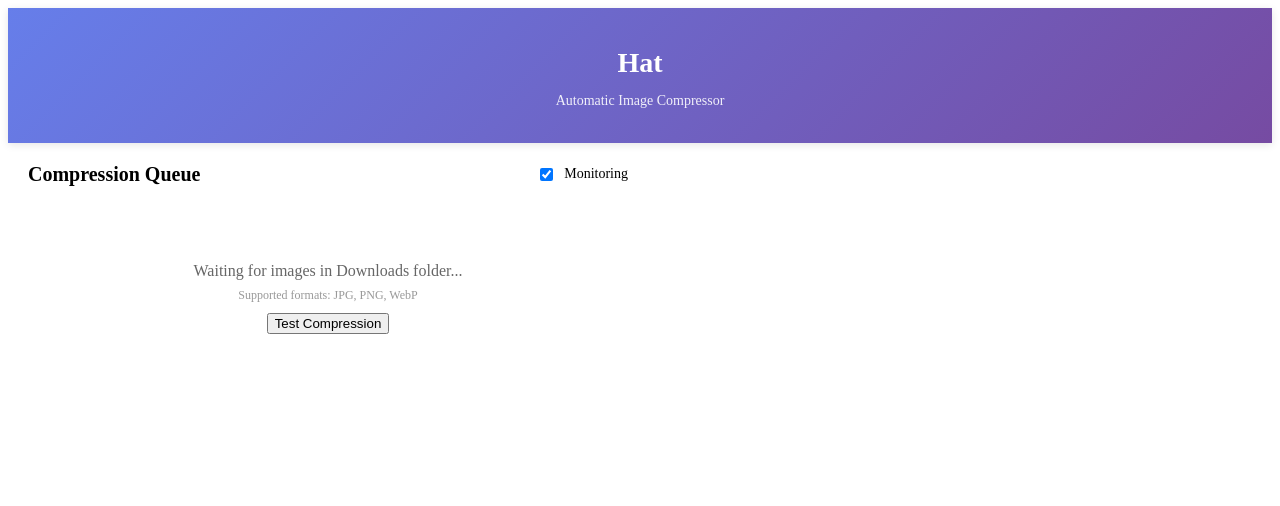
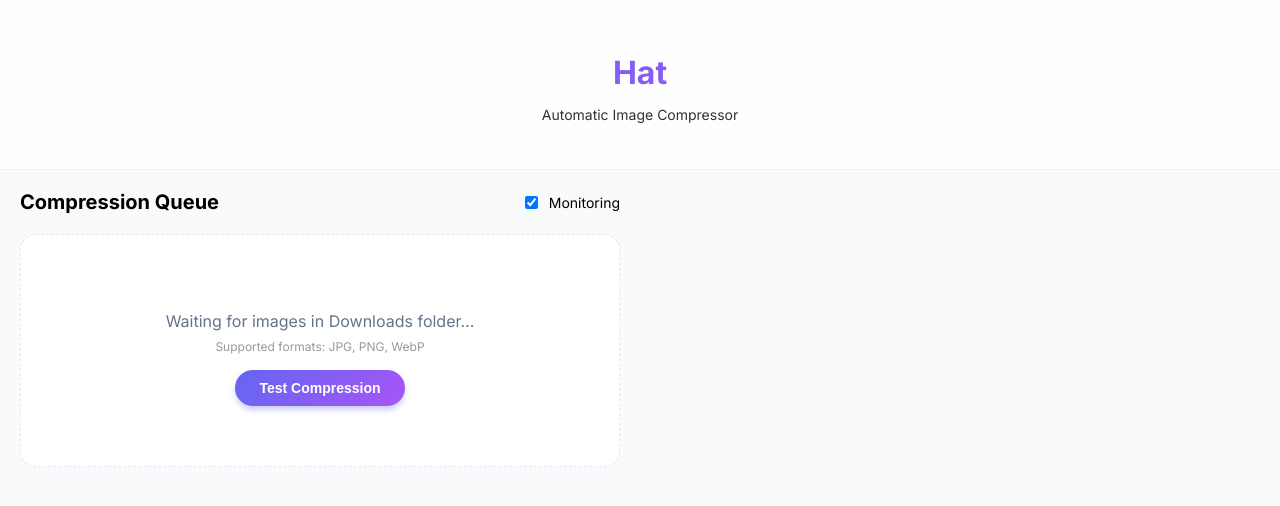
Before and after one commit to bittere/hat, a React (Vite) app: page / in a window 1280 px wide. Shown: the top 506 px of the page. Built offline with nearby package versions, Linux system fonts and the light colour scheme.

Commit message:
update UI styling

```diff
--- a/src/App.css
+++ b/src/App.css
@@ -1,4 +1,14 @@
+@import url('https://fonts.googleapis.com/css2?family=Inter:wght@400;500;600;700&display=swap');
+
+html, body {
+  margin: 0;
+  padding: 0;
+  font-family: 'Inter', system-ui, -apple-system, sans-serif;
+  background-color: #f8fafc;
+}
+
 .app {
+  font-family: 'Inter', system-ui, -apple-system, sans-serif;
   display: flex;
   flex-direction: column;
   height: 100vh;
@@ -6,16 +16,26 @@
 }
 
 .app-header {
-  background: linear-gradient(135deg, #667eea 0%, #764ba2 100%);
-  color: white;
-  padding: 20px;
+  background: rgba(255, 255, 255, 0.8);
+  backdrop-filter: blur(10px);
+  -webkit-backdrop-filter: blur(10px);
+  color: #1a1a1a;
+  padding: 32px 20px;
   text-align: center;
-  box-shadow: 0 2px 8px rgba(0, 0, 0, 0.1);
+  border-bottom: 1px solid rgba(0, 0, 0, 0.05);
+  position: sticky;
+  top: 0;
+  z-index: 100;
 }
 
 .app-header h1 {
-  font-size: 28px;
-  margin-bottom: 5px;
+  font-size: 32px;
+  font-weight: 700;
+  margin-bottom: 8px;
+  background: linear-gradient(135deg, #6366f1 0%, #a855f7 100%);
+  -webkit-background-clip: text;
+  background-clip: text;
+  -webkit-text-fill-color: transparent;
 }
 
 .app-header p {
@@ -59,10 +79,11 @@
 
 .empty-state {
   text-align: center;
-  padding: 40px 20px;
+  padding: 60px 20px;
   background: white;
-  border-radius: 8px;
-  color: #666;
+  border-radius: 16px;
+  color: #64748b;
+  border: 1px dashed #e2e8f0;
 }
 
 .empty-state p {
@@ -85,42 +106,55 @@
 
 .stat {
   background: white;
-  padding: 16px;
-  border-radius: 8px;
-  box-shadow: 0 1px 3px rgba(0, 0, 0, 0.05);
+  padding: 20px;
+  border-radius: 16px;
+  border: 1px solid #f1f5f9;
+  box-shadow: 0 4px 6px -1px rgba(0, 0, 0, 0.05);
+  transition: transform 0.2s ease;
+}
+
+.stat:hover {
+  transform: translateY(-2px);
 }
 
 .stat .label {
   display: block;
-  font-size: 12px;
-  color: #999;
+  font-size: 11px;
+  font-weight: 600;
+  color: #64748b;
+  letter-spacing: 0.05em;
   text-transform: uppercase;
   margin-bottom: 8px;
 }
 
 .stat .value {
   display: block;
-  font-size: 24px;
-  font-weight: bold;
-  color: #667eea;
+  font-size: 28px;
+  font-weight: 700;
+  color: #1e293b;
 }
 
 .tasks-list {
   display: flex;
   flex-direction: column;
-  gap: 12px;
+  gap: 16px;
 }
 
 .task {
   background: white;
-  border-left: 4px solid #ddd;
-  border-radius: 8px;
-  padding: 16px;
+  border: 1px solid #f1f5f9;
+  border-radius: 16px;
+  padding: 20px;
   display: flex;
   justify-content: space-between;
-  align-items: flex-start;
-  box-shadow: 0 1px 3px rgba(0, 0, 0, 0.05);
-  transition: all 0.2s;
+  align-items: center;
+  box-shadow: 0 4px 6px -1px rgba(0, 0, 0, 0.05);
+  transition: all 0.3s cubic-bezier(0.4, 0, 0.2, 1);
+}
+
+.task:hover {
+  box-shadow: 0 10px 15px -3px rgba(0, 0, 0, 0.1);
+  transform: scale(1.01);
 }
 
 .task.compressing {
@@ -184,11 +218,14 @@
 }
 
 .badge {
-  display: inline-block;
-  padding: 4px 12px;
-  border-radius: 12px;
-  font-size: 12px;
-  font-weight: 600;
+  display: inline-flex;
+  align-items: center;
+  padding: 6px 14px;
+  border-radius: 9999px;
+  font-size: 11px;
+  font-weight: 700;
+  letter-spacing: 0.025em;
+  text-transform: uppercase;
   white-space: nowrap;
 }
 
@@ -206,3 +243,27 @@
   background: #fff3cd;
   color: #856404;
 }
+
+.btn-primary {
+  margin-top: 16px;
+  padding: 10px 24px;
+  background: linear-gradient(135deg, #6366f1 0%, #a855f7 100%);
+  color: white;
+  border: none;
+  border-radius: 9999px;
+  font-size: 14px;
+  font-weight: 600;
+  cursor: pointer;
+  transition: all 0.2s ease;
+  box-shadow: 0 4px 6px -1px rgba(99, 102, 241, 0.4);
+}
+
+.btn-primary:hover {
+  transform: translateY(-2px);
+  box-shadow: 0 10px 15px -3px rgba(99, 102, 241, 0.5);
+  filter: brightness(1.1);
+}
+
+.btn-primary:active {
+  transform: translateY(0);
+}
--- a/src/App.tsx
+++ b/src/App.tsx
@@ -85,7 +85,7 @@ function App() {
             <div className="empty-state">
               <p>Waiting for images in Downloads folder...</p>
               <small>Supported formats: JPG, PNG, WebP</small>
-              <button onClick={handleTestCompression} style={{ marginTop: '10px' }}>
+              <button onClick={handleTestCompression} className="btn-primary">
                 Test Compression
               </button>
             </div>
```
